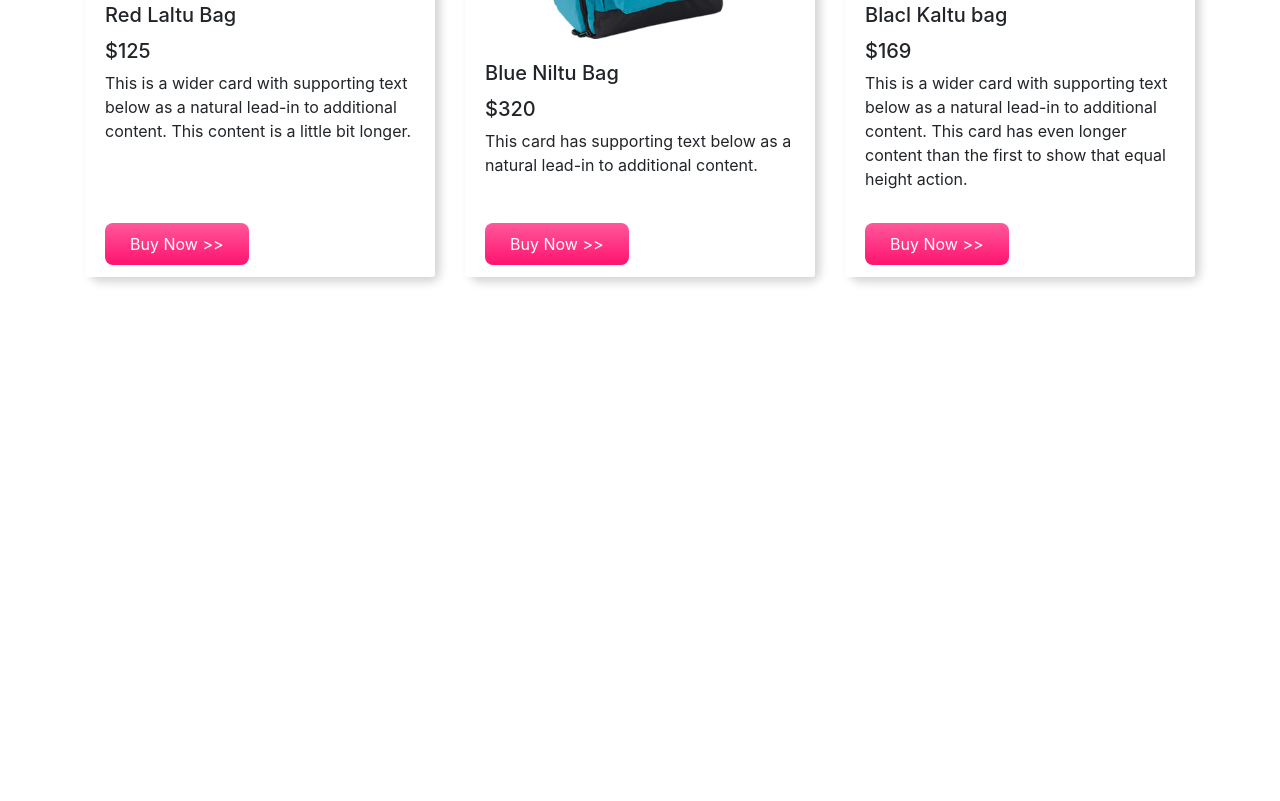
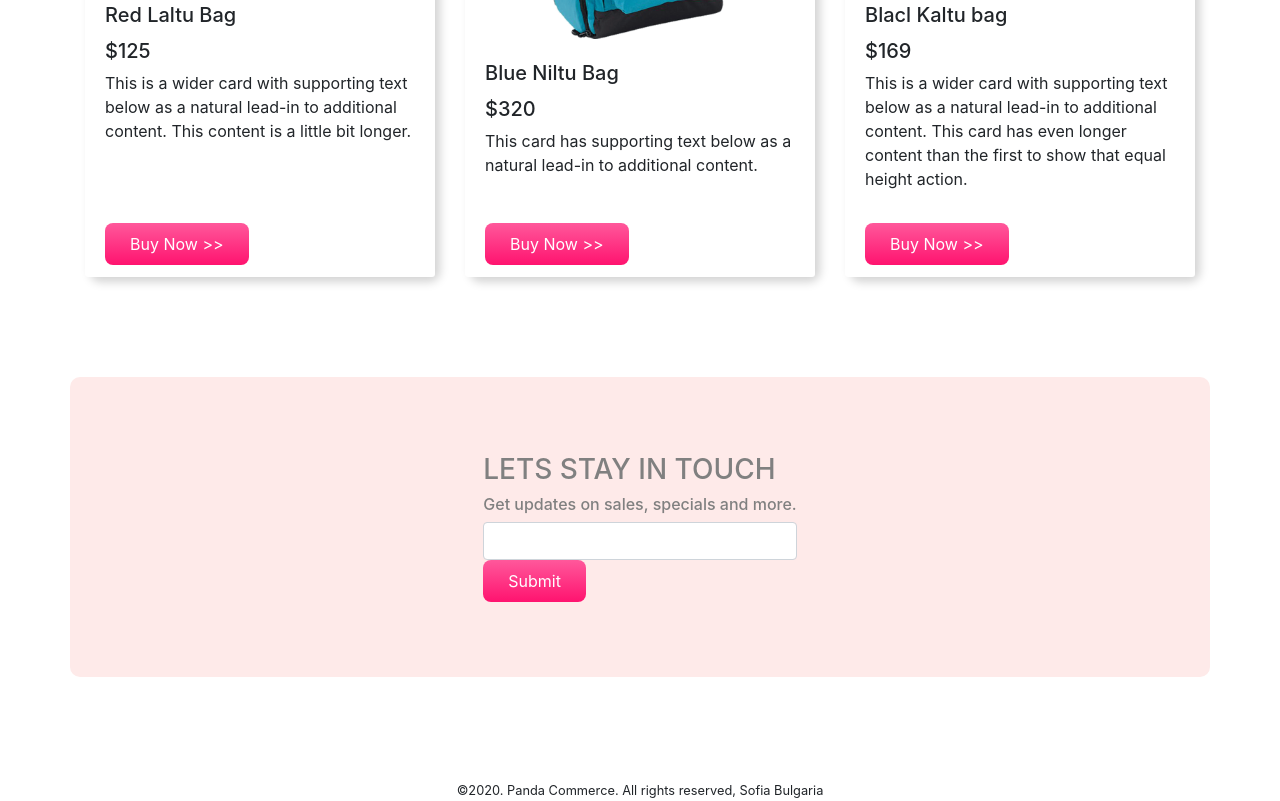
Before and after one commit to wahidremon/panda-commerce, a plain HTML site: page index.html in a window 1280 px wide. Shown: the part 1915-2716 px from the top of the page. Before the commit the page ends 2292 px from the top, so only its background shows below. Drawn offline with nearby package versions, Linux system fonts and the light colour scheme.

Commit message:
subscribe and footer section create

```diff
--- a/index.html
+++ b/index.html
@@ -179,6 +179,17 @@
             </div>
           </div>
     </div>
+    <div class="container orange-bg d-flex justify-content-center align-items-center" id="subscribe">
+        <div>
+            <h3>LETS STAY IN TOUCH</h3>
+            <h6>Get updates on sales, specials and more.</h6>
+            <input class="form-control" type="text">
+            <button class="buy-now-button">Submit</button>
+        </div>
+    </div>
+    <footer>
+        <small>&copy;2020. Panda Commerce. All rights reserved, Sofia Bulgaria</samall>
+    </footer>
 
 
     <script src="https://code.jquery.com/jquery-3.5.1.slim.min.js" integrity="sha384-DfXdz2htPH0lsSSs5nCTpuj/zy4C+OGpamoFVy38MVBnE+IbbVYUew+OrCXaRkfj" crossorigin="anonymous"></script>
--- a/style.css
+++ b/style.css
@@ -46,3 +46,12 @@
     background-color: #fff;
     border-top: none;
 }
+#subscribe {
+    height: 300px;
+}
+#subscribe {
+    color: gray;
+}
+footer {
+    text-align: center;
+}
```
